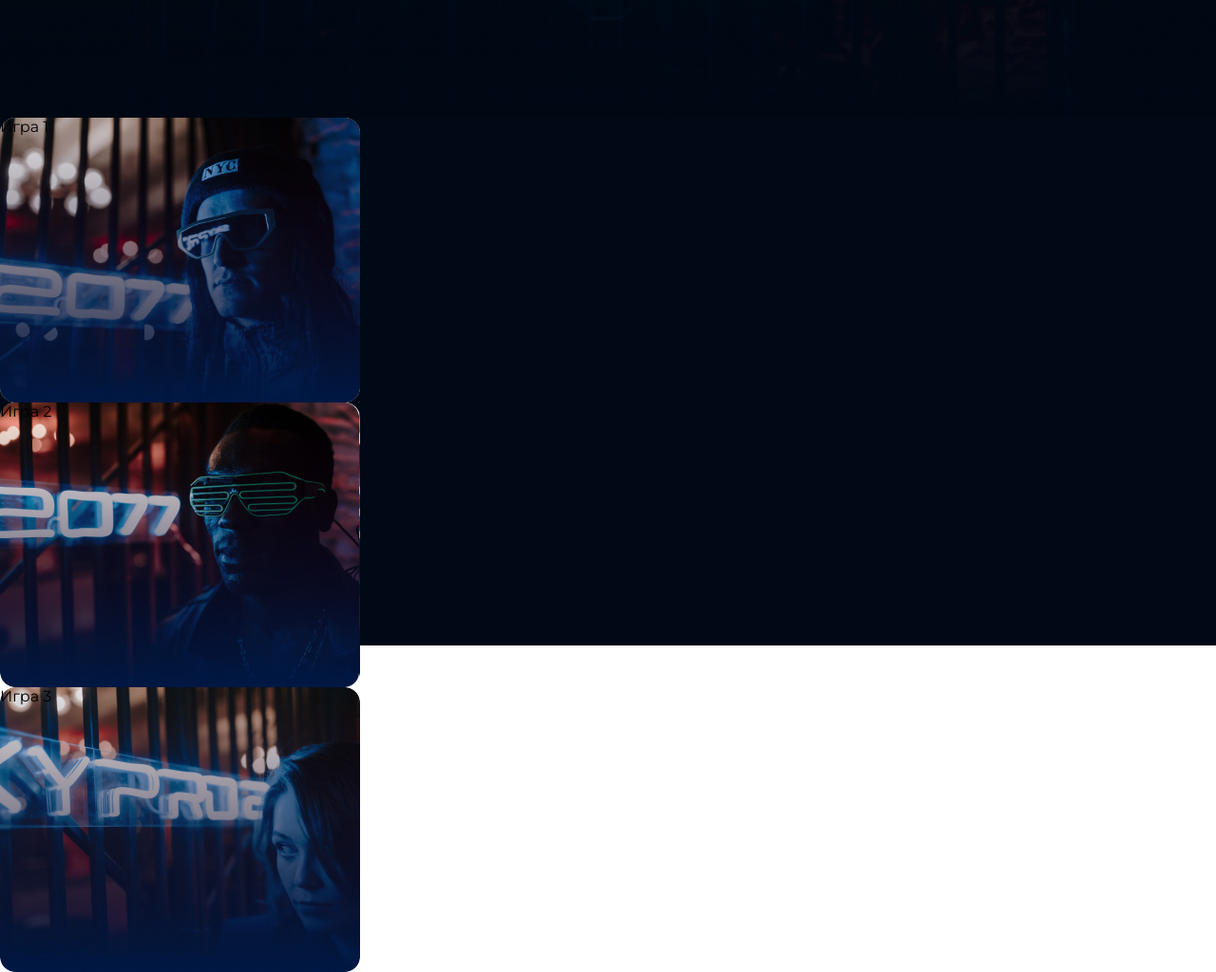
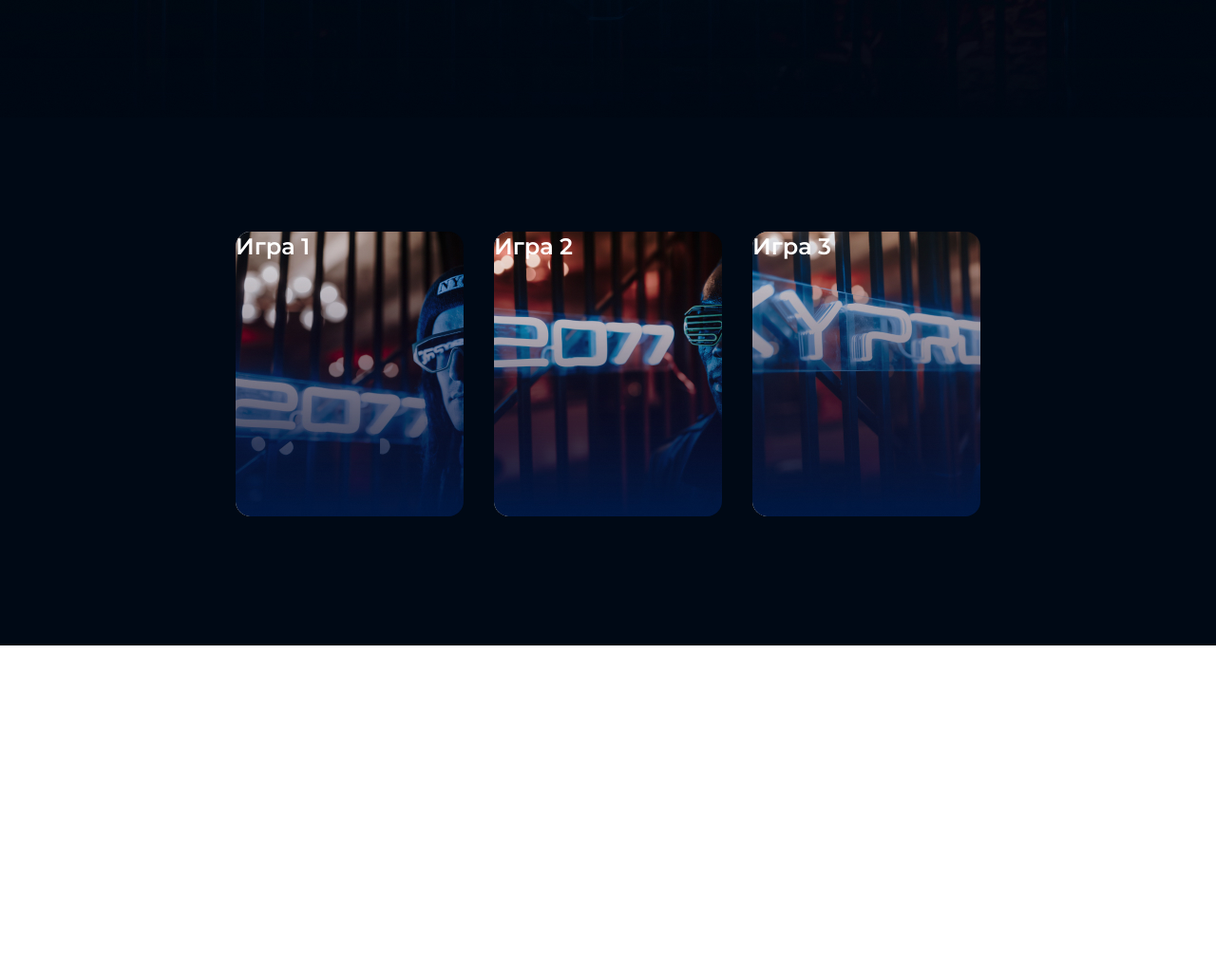
Before and after one commit to Const100/HelloWorld-, a plain HTML site: page 2-nd course hw/index.html in a window 1280 px wide. Shown: the part 900-1924 px from the top of the page at 95% size. After the commit the page ends 1580 px from the top, so only its background shows below. Drawn offline with Linux system fonts and the light colour scheme.

Commit message:
stylization реьд

```diff
--- a/2-nd course hw/index.html
+++ b/2-nd course hw/index.html
@@ -12,12 +12,12 @@
 </head>
 <body>
 	<section>
-		<div class="top">
+		<div class="top center">
 			<h1 class="top--content">Добро пожаловать на мой сайт !</h1>
 			<p class="top--text">Вам предстоит пройти несколько увлекательных игр. Если готов нажимай поехали и приступай</p>
 			<button class="top--button">Поехали!</button>
 		</div>
-				<div class="game-box">
+		<div class="game-box center">
 		<div class="game">
 			<div class="game--item game--item-1">Игра 1
 			</div>
--- a/2-nd course hw/style.scss
+++ b/2-nd course hw/style.scss
@@ -4,6 +4,10 @@ padding: 0;
 }
 body {
 font-family:'Montserrat',sans-serif;
+}
+.center {
+	padding-left: calc(50% - 392px);
+	padding-right: calc(50% - 392px);
 }
 .top {
 height: 1024px;
@@ -51,19 +55,40 @@ box-sizing: border-box;
 height: 556px;
 background: #000915;
 }
+.game {
+display: flex;
+gap: 32px;
+padding-top: 120px;
+}
 .game--item {
 width: 379px;
 height: 300px;
+background-repeat: no-repeat;
 &-1 {
 background-image: url(img/game1.jpg);
 border-radius: 16px;
+font-style: normal;
+font-weight: 600;
+font-size: 24px;
+line-height: 32px;
+color: #FFFFFF;
 }
 &-2 {
 background-image: url(img/game2.jpg);
 border-radius: 16px;
+font-style: normal;
+font-weight: 600;
+font-size: 24px;
+line-height: 32px;
+color: #FFFFFF;
 }
 &-3 {
 background-image: url(img/game3.jpg);
 border-radius: 16px;
+font-style: normal;
+font-weight: 600;
+font-size: 24px;
+line-height: 32px;
+color: #FFFFFF;
 }
 }
```
Also changed, not shown: 2-nd course hw/style.css, 1 other file. Lines whose indentation alone changed are shown as unchanged.
